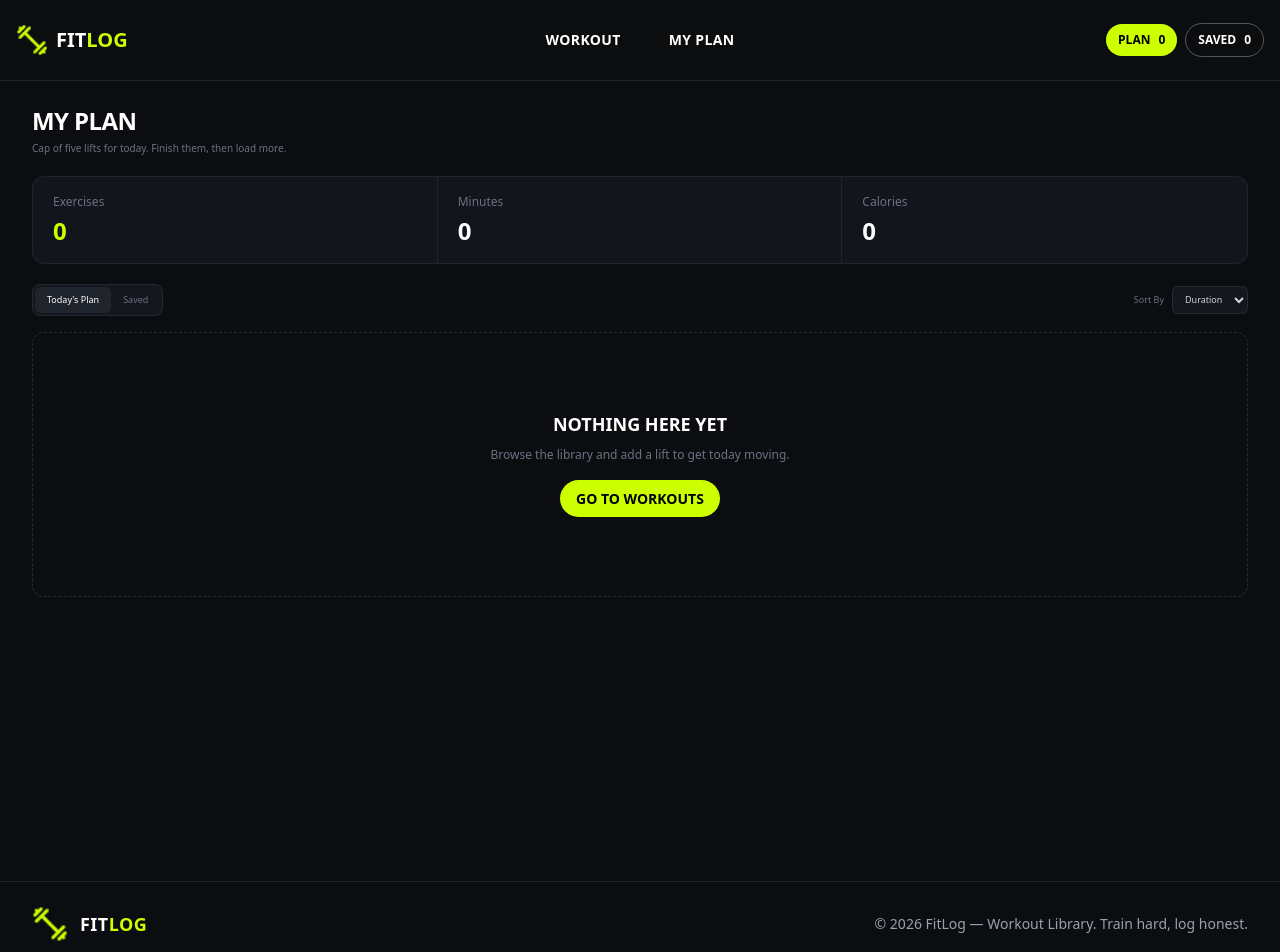
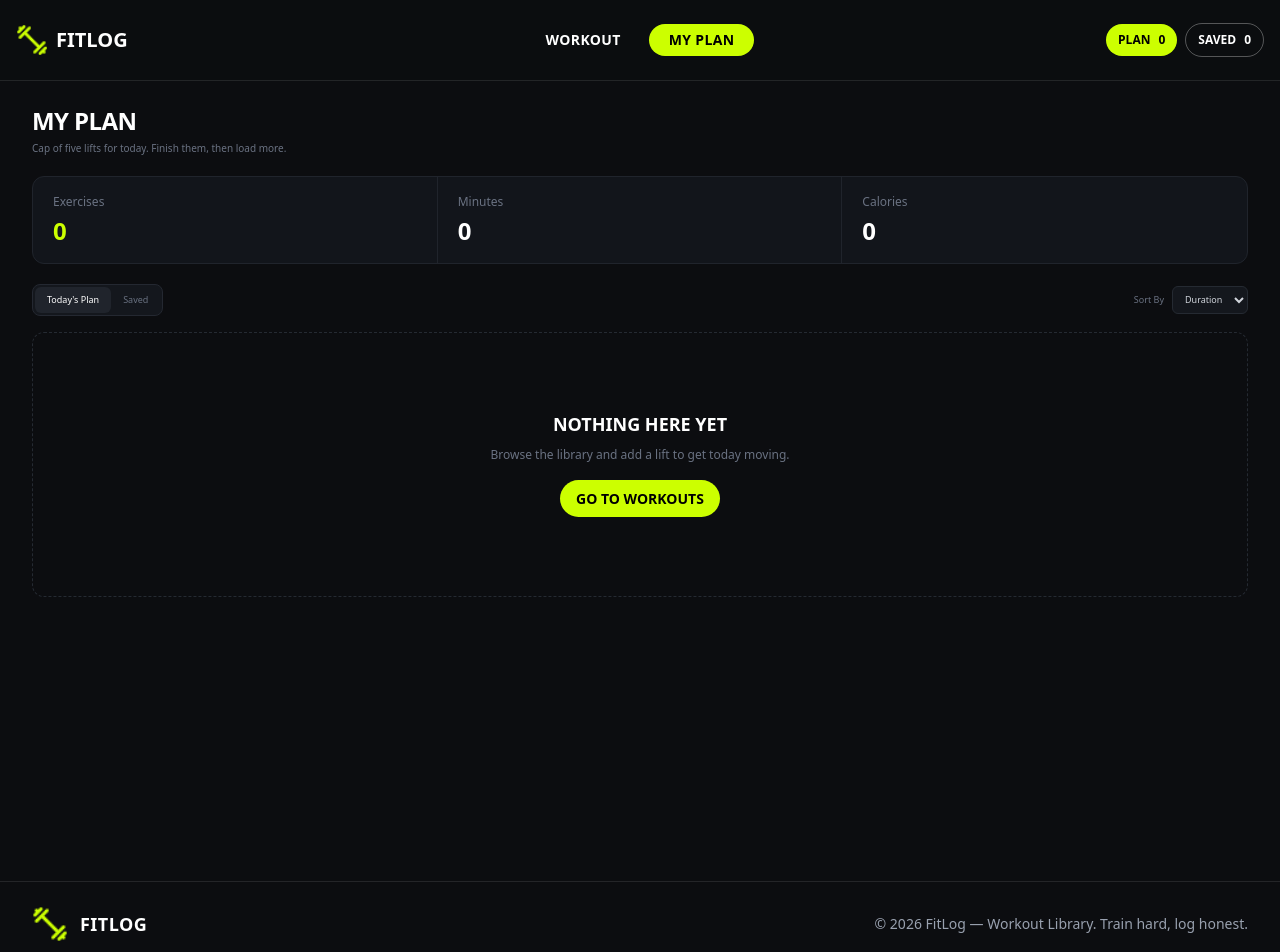
Before and after one commit to mainulislamrabby/fitlog, a Next.js app: page /my-plan in a window 1280 px wide. Shown: the top 952 px of the page. Built offline with nearby package versions, Linux system fonts and the light colour scheme.

Commit message:
Minor Bug Fixed and added Readme.md

```diff
--- a/src/app/workout-list/[id]/page.tsx
+++ b/src/app/workout-list/[id]/page.tsx
@@ -15,7 +15,7 @@ interface WorkoutDetailsProps {
 const getFitLogData = async (id: string): Promise<Workout> => {
   try {
     const response = await fetch(
-      `https://api.api-store.workers.dev/api/fitlog/${id}`,
+      `${process.env.NEXT_PUBLIC_API_URL}/api/fitlog/${id}`,
       {
         cache: "no-store",
       },
--- a/src/app/workout-list/page.tsx
+++ b/src/app/workout-list/page.tsx
@@ -5,7 +5,7 @@ import React from "react";
 
 const getFitLogData = async (): Promise<Workout[]> => {
   try {
-    const response = await fetch("https://api.api-store.workers.dev/api/fitlog");
+    const response = await fetch(`${process.env.NEXT_PUBLIC_API_URL}/api/fitlog`);
 
     if (!response.ok) {
       throw new Error("Failed to fetch workouts");
--- a/src/components/homepage/WorkoutList.tsx
+++ b/src/components/homepage/WorkoutList.tsx
@@ -4,7 +4,7 @@ import WorkoutCard from "../shared/WorkoutCard";
 
 const getFitLogData = async (): Promise<Workout[]> => {
   try {
-    const response = await fetch("https://api.api-store.workers.dev/api/fitlog");
+    const response = await fetch(`${process.env.NEXT_PUBLIC_API_URL}/api/fitlog`);
 
     if (!response.ok) {
       throw new Error("Failed to fetch workouts");
--- a/src/components/shared/Footer.tsx
+++ b/src/components/shared/Footer.tsx
@@ -18,7 +18,7 @@ const Footer = () => {
           />
 
           <span className="text-lg font-black uppercase tracking-wide text-white">
-            FIT<span className="text-[#CCFF00]">LOG</span>
+            FITLOG
           </span>
         </Link>
 
--- a/src/components/shared/Navbar.tsx
+++ b/src/components/shared/Navbar.tsx
@@ -4,9 +4,11 @@ import Link from "next/link";
 import React, { useContext } from "react";
 import Logo from "@/assets/logo.png";
 import { FitLogContext } from "@/context/FitLogContext";
+import { usePathname } from "next/navigation";
 
 const Navbar = () => {
-  const {plan, saved} = useContext(FitLogContext);
+  const { plan, saved } = useContext(FitLogContext);
+  const pathname = usePathname();
   return (
     <header className="border-b border-white/10 bg-[#0B0D0F] text-white">
       <div className="navbar container mx-auto min-h-20 px-4">
@@ -51,19 +53,10 @@ const Navbar = () => {
           </div>
 
           {/* Logo */}
-          <Link
-            href="/"
-            className="flex items-center gap-2 text-xl font-bold"
-          >
-            <Image
-              className="h-8 w-8"
-              src={Logo}
-              alt="FitLog logo"
-            />
+          <Link href="/" className="flex items-center gap-2 text-xl font-bold">
+            <Image className="h-8 w-8" src={Logo} alt="FitLog logo" />
 
-            <span>
-              FIT<span className="text-[#CCFF00]">LOG</span>
-            </span>
+            <span>FITLOG</span>
           </Link>
         </div>
 
@@ -73,7 +66,11 @@ const Navbar = () => {
             <li>
               <Link
                 href="/"
-                className="rounded-full px-5 text-sm font-bold uppercase tracking-wide text-white hover:bg-[#CCFF00] hover:text-black"
+                className={`rounded-full px-5 text-sm font-bold uppercase tracking-wide transition ${
+                  pathname === "/"
+                    ? "bg-[#CCFF00] text-black"
+                    : "text-white hover:bg-[#CCFF00] hover:text-black"
+                }`}
               >
                 Workout
               </Link>
@@ -82,7 +79,11 @@ const Navbar = () => {
             <li>
               <Link
                 href="/my-plan"
-                className="rounded-full px-5 text-sm font-bold uppercase tracking-wide text-white hover:bg-[#CCFF00] hover:text-black"
+                className={`rounded-full px-5 text-sm font-bold uppercase tracking-wide transition ${
+                  pathname === "/my-plan"
+                    ? "bg-[#CCFF00] text-black"
+                    : "text-white hover:bg-[#CCFF00] hover:text-black"
+                }`}
               >
                 My Plan
               </Link>
```
Also changed, not shown: 1 other file (tests, documents, lock files or other folders).
